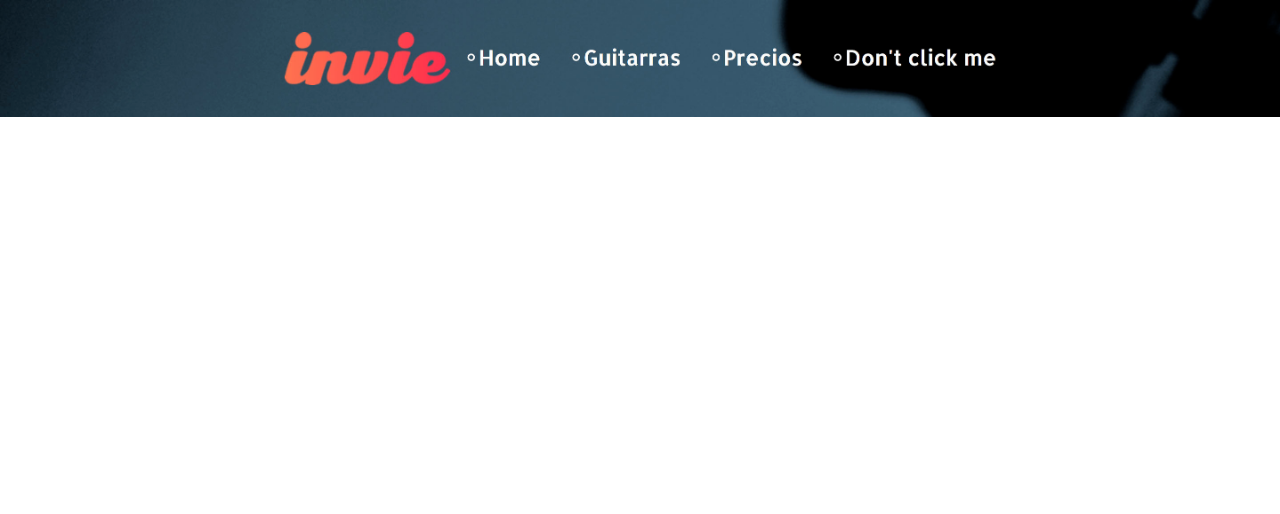
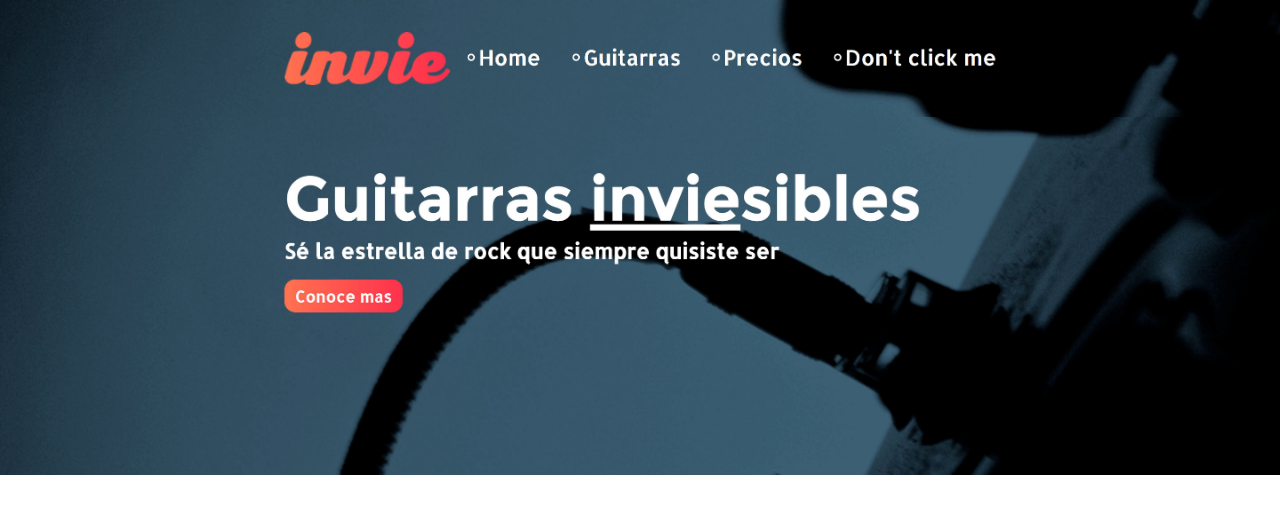
Before and after one commit to mjohar30/Invie_Platzi, a plain HTML site: page index.html in a window 1280 px wide. Drawn offline with Linux system fonts and the light colour scheme.

Commit message:
Sumando nuevo hero

```diff
--- a/index.html
+++ b/index.html
@@ -11,10 +11,12 @@
         }
         img{
             max-width: 100%;
+            vertical-align: top;
         }
     </style>
 </head>
 <body>
     <img src="header.png" alt="">
+    <img src="hero.png" alt="">
 </body>
 </html>
```
Also changed, not shown: hero.png (added).
